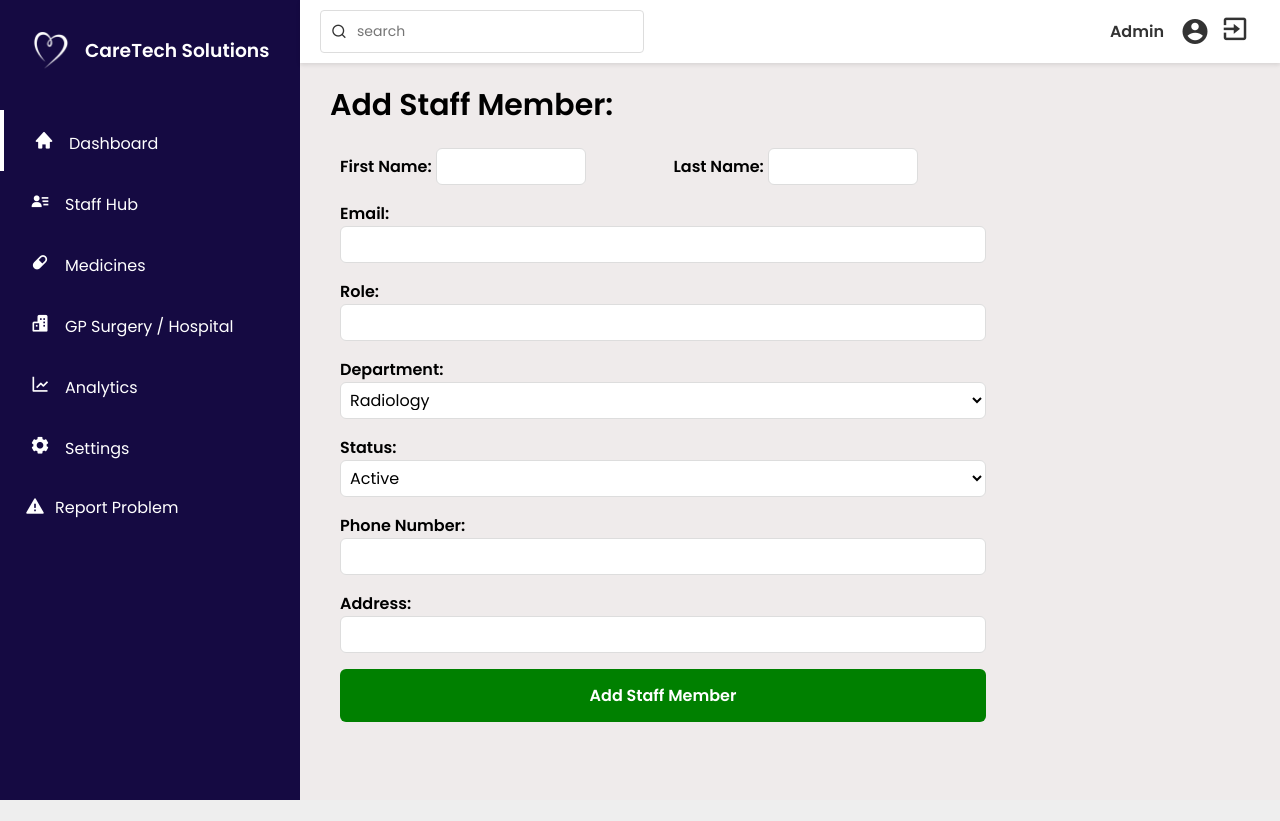
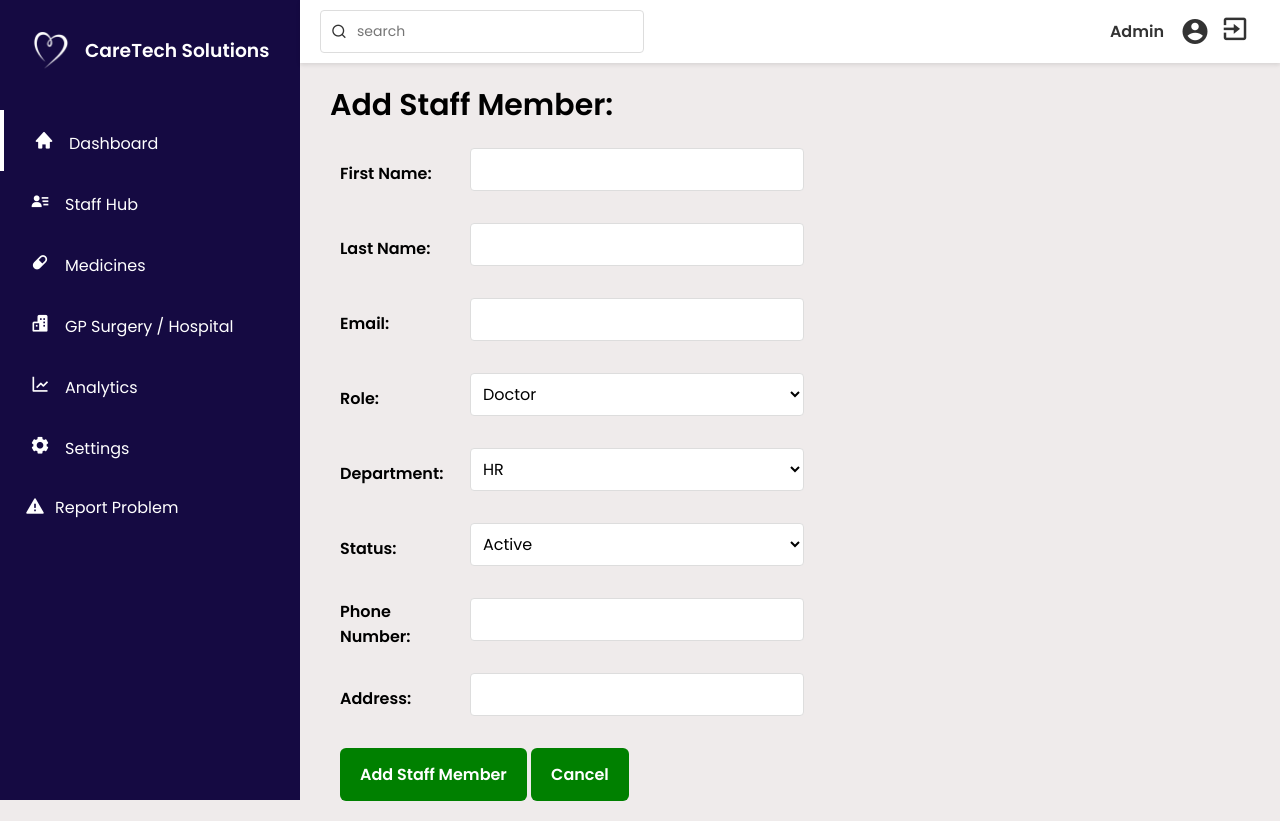
Before and after one commit to BansariSanghvi/caretech_solutions, a PHP site: page /add_staff.php in a window 1280 px wide. Before the commit the page ends 800 px from the top, so only its background shows below. Run offline with PHP 8.4, Linux system fonts and the light colour scheme; some libraries are stand-ins or nearby versions.

Commit message:
Updated the add_staff file with revised form layout

```diff
--- a/add_staff.php
+++ b/add_staff.php
@@ -58,7 +58,7 @@
             border-radius: 6px;
             cursor: pointer;
             background-color: green;
-            width: 100%;
+
         }
 
         .form-container button:hover {
@@ -76,15 +76,27 @@
             margin-bottom: 20px;
         }
 
-        /* Flexbox for first and last name in one row */
-        .name-row {
+        .row {
             display: flex;
-            gap: 20px;
+            align-items: center;
+            gap: 30px;
+            margin-bottom: 16px;
+            width: 100%;
         }
 
-        .name-row input {
-            width: 48%;
+        .row label {
+            width: 100px;
+            font-weight: bold;
         }
+
+        .row input, .row select {
+            flex: 1;
+            padding: 8px;
+            border: 1px solid #ddd;
+            border-radius: 4px;
+
+        }
+
 
     </style>
 </head>
@@ -100,46 +112,49 @@
             <!-- Dashboard Section -->
             <div class="inside-content">
                 <section class="staff_hub_section" id='staff_hub'>
-                    <h2 class="page_title">Add Staff Member:</h2>
+                    <h3 class="page_title">Add Staff Member:</h3>
 
                     <!-- Form to add new staff -->
                     <div class="form-container">
                         <form action="add_staff_process.php" method="POST">
 
-                            <div class="name-row">
-                                <div>
-                                    <label for="first_name">First Name:</label>
-                                    <input type="text" id="first_name" name="first_name" required>
-                                </div>
-
-                                <div>
-                                    <label for="last_name">Last Name:</label>
-                                    <input type="text" id="last_name" name="last_name" required>
-                                </div>
+                            <div class="row">
+                                <label for="first_name">First Name:</label>
+                                <input type="text" id="first_name" name="first_name" required>
                             </div>
 
+                            <div class="row">
+                                <label for="last_name">Last Name:</label>
+                                <input type="text" id="last_name" name="last_name" required>
+                            </div>
 
-                            <div>
+                            <div class="row">
                                 <label for="email">Email:</label>
                                 <input type="email" id="email" name="email" required>
                             </div>
 
-                            <div>
+                            <div class="row">
                                 <label for="role">Role:</label>
-                                <input type="text" id="role" name="role" required>
-                            </div>
-
-                            <div>
-                                <label for="department">Department:</label>
-                                <select id="department" name="department" required>
-                                    <option value="radiology">Radiology</option>
-                                    <option value="oncology">Oncology</option>
-                                    <option value="ER">Emergency Response</option>
-                                    <option value="ICU">Intensive Care Unit</option>
+                                <select id="role" name="role" required>
+                                    <option value="doctor">Doctor</option>
+                                    <option value="nurse">Nurse</option>
+                                    <option value="assistant">Assistant</option>
+                                    <option value="manager">Manager</option>
                                 </select>
                             </div>
 
-                            <div>
+                            <div class="row">
+                                <label for="department">Department:</label>
+                                <select id="department" name="department" required>
+                                    <option value="HR">HR</option>
+                                    <option value="Engineering">Engineering</option>
+                                    <option value="Marketing">Marketing</option>
+                                    <option value="Sales">Sales</option>
+                                    <option value="Finance">Finance</option>
+                                </select>
+                            </div>
+
+                            <div class="row">
                                 <label for="status">Status:</label>
                                 <select id="status" name="status" required>
                                     <option value="Active">Active</option>
@@ -147,17 +162,19 @@
                                 </select>
                             </div>
 
-                            <div>
+                            <div class="row">
                                 <label for="phone">Phone Number:</label>
                                 <input type="tel" id="phone" name="phone" required>
                             </div>
 
-                            <div>
+                            <div class="row">
                                 <label for="address">Address:</label>
                                 <input type="text" id="address" name="address" required>
                             </div>
 
                             <button type="submit">Add Staff Member</button>
+                            <button class="cancel" onclick="window.location.href='staff_hub.php'">Cancel</button>
+
                         </form>
                     </div>
                 </section>
```
